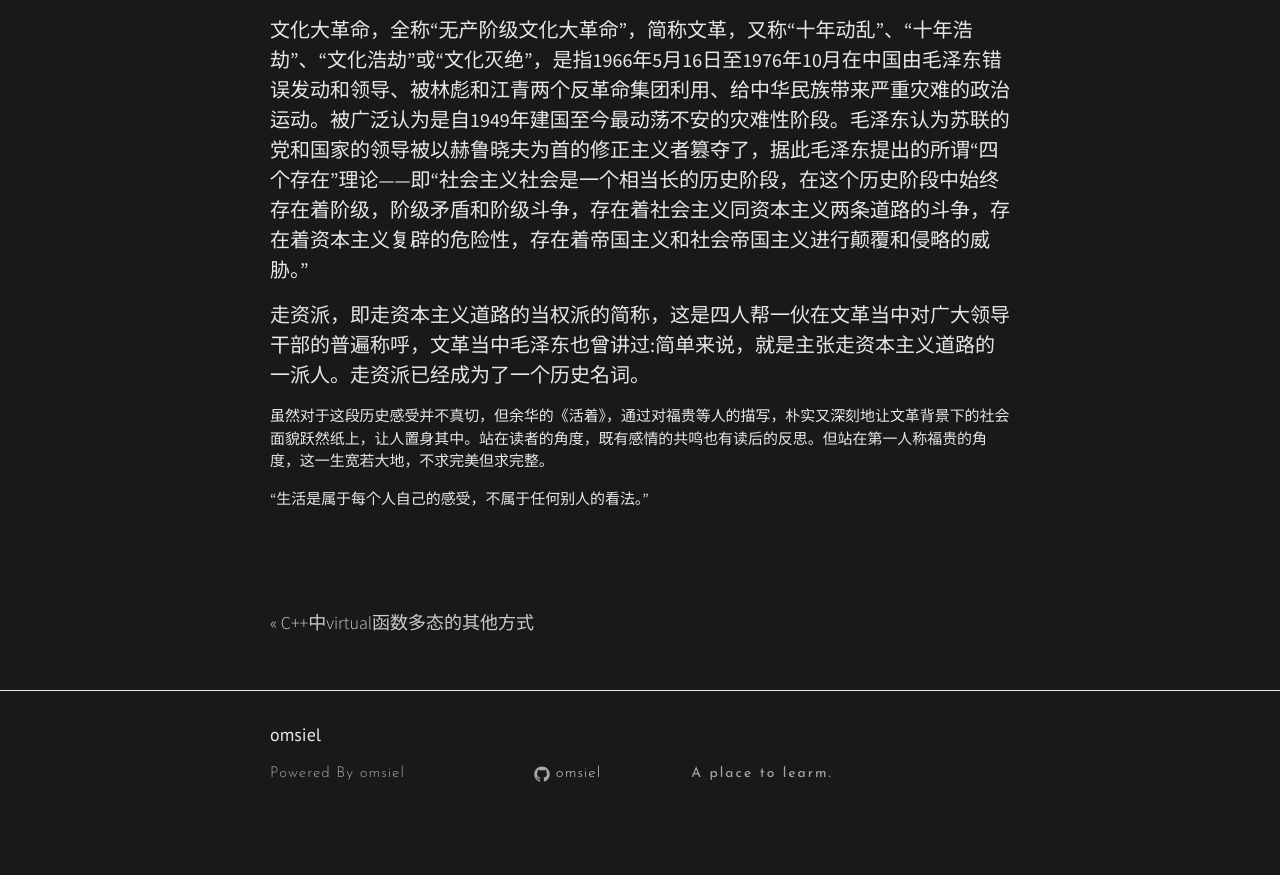
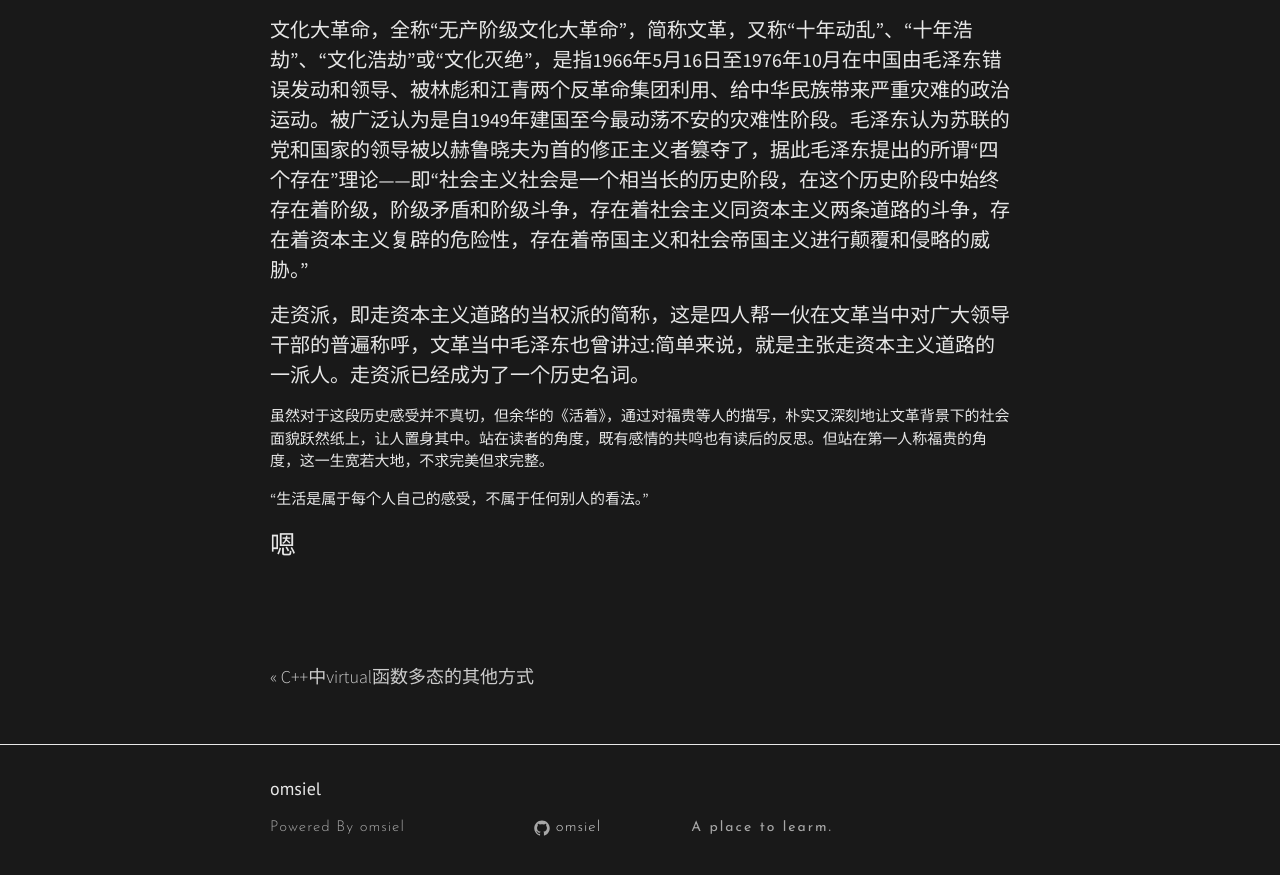
Before and after one commit to omsiel/omsiel.github.io, a Jekyll site: the page built from _posts/2019-05-18-活着.md, in a window 1280 px wide and 900 px high, scrolled down 3488 px. Shown: the top 875 px of the window. Built offline with Jekyll 4.4.1, drawn with Linux system fonts in a browser that asks for light colours; nearby versions of some CDN libraries; before the commit the page ends 4334 px from its top, so only the background shows below that.

Commit message:
修改文章

```diff
--- a/_posts/2019-05-18-活着.md
+++ b/_posts/2019-05-18-活着.md
@@ -106,3 +106,5 @@ categories: note
 ##### 虽然对于这段历史感受并不真切，但余华的《活着》，通过对福贵等人的描写，朴实又深刻地让文革背景下的社会面貌跃然纸上，让人置身其中。站在读者的角度，既有感情的共鸣也有读后的反思。但站在第一人称福贵的角度，这一生宽若大地，不求完美但求完整。
 
 ##### “生活是属于每个人自己的感受，不属于任何别人的看法。”
+
+### 嗯
```
